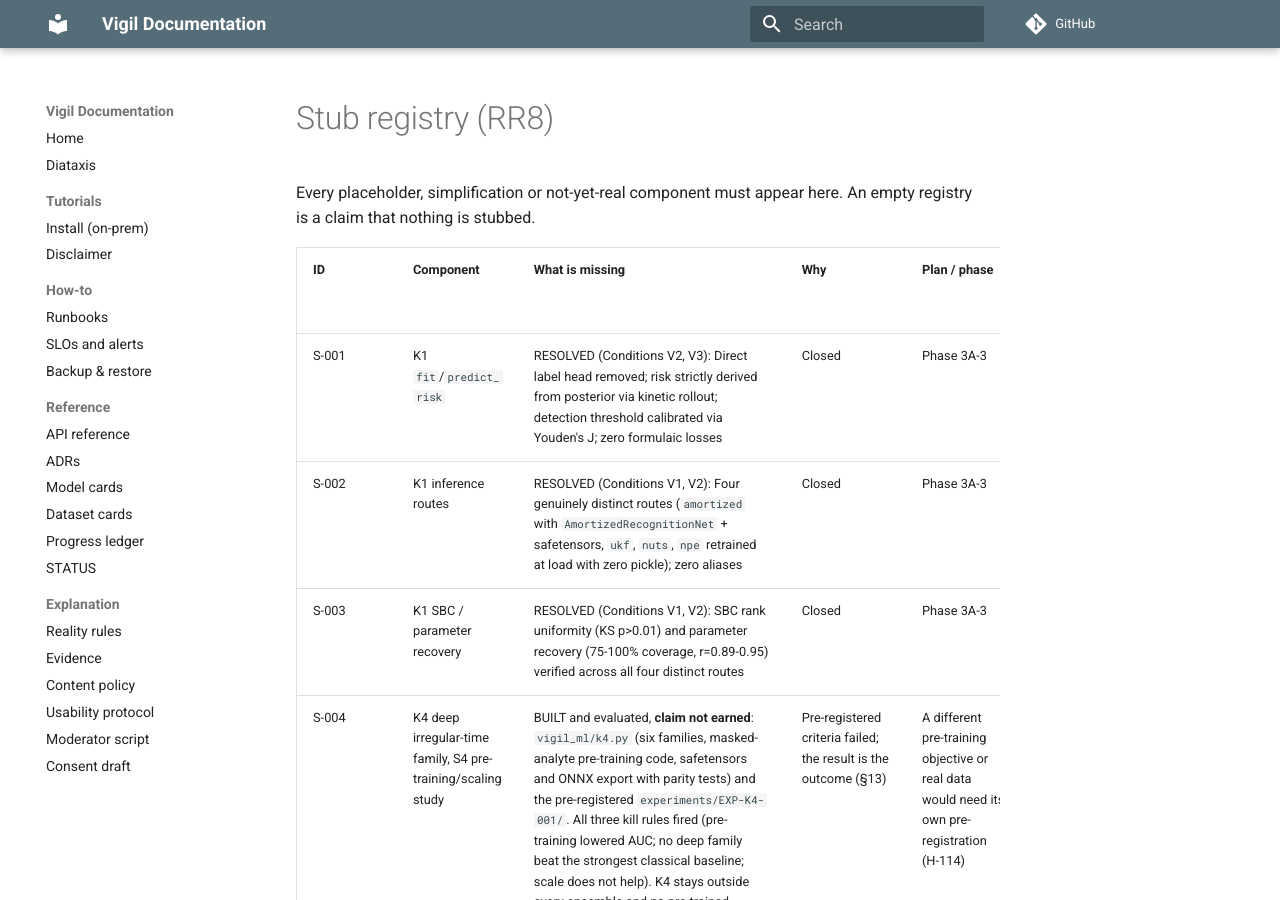
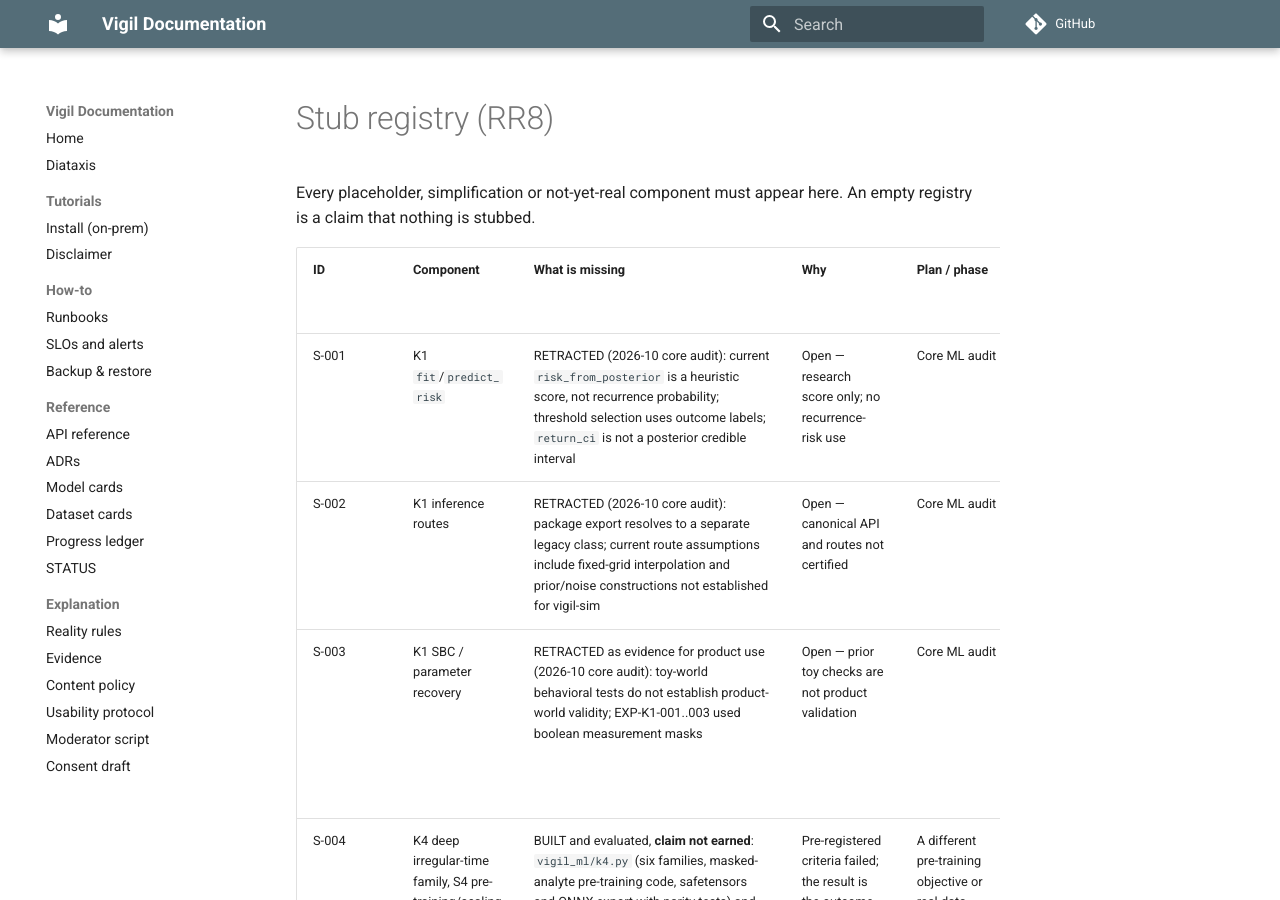
Before and after one commit to gasthecreator/vigil, an MkDocs documentation site: the page built from docs/STUBS.md, in a window 1280 px wide and 900 px high. Built offline with MkDocs 1.6.1 and Material for MkDocs 9.7.7, drawn with Linux system fonts in a browser that asks for light colours; comment, search, counter and statistics services are not loaded; some of the changed text lies outside the part shown.

Commit message:
docs: retract unsupported K1 claims after core audit

```diff
--- a/docs/STUBS.md
+++ b/docs/STUBS.md
@@ -4,16 +4,16 @@ Every placeholder, simplification or not-yet-real component must appear here. An
 
 | ID | Component | What is missing | Why | Plan / phase | Gate item that is therefore NOT MET |
 |---|---|---|---|---|---|
-| S-001 | K1 `fit`/`predict_risk` | RESOLVED (Conditions V2, V3): Direct label head removed; risk strictly derived from posterior via kinetic rollout; detection threshold calibrated via Youden's J; zero formulaic losses | Closed | Phase 3A-3 | None (Verified by acceptance tests) |
-| S-002 | K1 inference routes | RESOLVED (Conditions V1, V2): Four genuinely distinct routes (`amortized` with `AmortizedRecognitionNet` + safetensors, `ukf`, `nuts`, `npe` retrained at load with zero pickle); zero aliases | Closed | Phase 3A-3 | None (Verified by acceptance tests) |
-| S-003 | K1 SBC / parameter recovery | RESOLVED (Conditions V1, V2): SBC rank uniformity (KS p>0.01) and parameter recovery (75-100% coverage, r=0.89-0.95) verified across all four distinct routes | Closed | Phase 3A-3 | None (Verified by acceptance tests) |
+| S-001 | K1 `fit`/`predict_risk` | RETRACTED (2026-10 core audit): current `risk_from_posterior` is a heuristic score, not recurrence probability; threshold selection uses outcome labels; `return_ci` is not a posterior credible interval | Open — research score only; no recurrence-risk use | Core ML audit | Define and validate a censored event-time posterior or remove risk output |
+| S-002 | K1 inference routes | RETRACTED (2026-10 core audit): package export resolves to a separate legacy class; current route assumptions include fixed-grid interpolation and prior/noise constructions not established for vigil-sim | Open — canonical API and routes not certified | Core ML audit | Unify public export and validate each route against the product simulator |
+| S-003 | K1 SBC / parameter recovery | RETRACTED as evidence for product use (2026-10 core audit): toy-world behavioral tests do not establish product-world validity; EXP-K1-001..003 used boolean measurement masks | Open — prior toy checks are not product validation | Core ML audit | New preregistration with correct measured values and independent evaluation cohorts |
 | S-004 | K4 deep irregular-time family, S4 pre-training/scaling study | BUILT and evaluated, **claim not earned**: `vigil_ml/k4.py` (six families, masked-analyte pre-training code, safetensors and ONNX export with parity tests) and the pre-registered `experiments/EXP-K4-001/`. All three kill rules fired (pre-training lowered AUC; no deep family beat the strongest classical baseline; scale does not help). K4 stays outside every ensemble and no pre-trained checkpoint exists. The old stub `deep_zoo_k4.py` and the retracted S4 are gone (ADR-0025). NOT built: TabPFN-style prior-fitted networks, a contrastive objective. No real longitudinal laboratory data. | Pre-registered criteria failed; the result is the outcome (§13) | A different pre-training objective or real data would need its own pre-registration (H-114) | K4 claim, S4 pre-training claim |
 | S-005 | K6 active sensing, S6 study | BUILT and evaluated, **simulation claim only**: `vigil_ml/k6.py` (planner, calibrated multi-horizon hazard, export as XGBoost JSON with round-trip tests) and the pre-registered `experiments/EXP-K6-001/`. H1 and H2 met in this simulator (2.3 and 0.8 days at equal assumed cost); H3 (25 percent cost saving) not met. K6 is a suggestion with reasons shown, not wired into any route, and is not a clinical claim (E25 does not recommend routine markers in asymptomatic patients). The old stub `active_sensing_k6.py` and the retracted S6 are gone (ADR-0026). NOT built: nested-Monte-Carlo expected information gain on K1, reinforcement learning. No real follow-up series. | Pre-registered H1/H2 met on synthetic data; H3 failed; nothing clinical | Real follow-up data and prices would need their own pre-registration (H-115) | K6 clinical claim |
 | S-006 | M12 federated/DP pipeline, S10 study | BUILT as in-process FedAvg + DP-SGD (`vigil_ml/m12.py`) and pre-registered `experiments/EXP-M12-001/` (H3 met, H2 not met, B4 stronger, ε̂ large). NOT BUILT: Flower process, Opacus, real multi-site data, a wired pipeline, a pilot, a legal privacy opinion. Old S10 retracted (`reports/ml/RETRACTED/S10_MULTISITE_SYNTHETIC_TRIAL/`). | Retraction under RR1/RR2; feasibility study run in Tier 2 | Real multi-site data and governance (H-116) | M12 real-data validation |
 | S-007 | K8 Conformal Suite | RESOLVED (Phase 3B): ConformalRiskController (finite-sample FNR control), OODGate (Mahalanobis inlier/shift detection), AdaptiveConformal (ACI drift tracking) fully implemented in vigil_ml/k8.py; verified by tests/acceptance_3b/test_k8_contract.py | Closed | Phase 3B | None (Passes acceptance contract) |
 | S-008 | K3 `FastLandmarkJointModel` | RESOLVED (Condition R4): Learns coefficients from data via LogisticRegression | Closed | Phase 3A (R4) | None (Resolved) |
 | S-009 | K2 sequential detector, K5 harmonisation | K2 implementation exists in `vigil_ml/k2.py`, but the Ville guarantee is **not established** for the runtime-calibrated scale; see S-018. The legacy `sequential_k2.py` prototype is not an e-process. K5: `vigil_ml/k5.py` is a tested estimator with safetensors/ONNX export and parity tests (`packages/vigil-ml/tests/test_k5.py`), evaluated in the pre-registered `experiments/EXP-K5-001/`. **The pre-registered criterion H3 failed and the kill rule fired: K5 is not claimed to help** (`CONCLUSION.md`, ADR-0024). The CUSUM could not be calibrated on streams with disease progression. No real multi-laboratory data; not integrated into any pipeline. The old S5 is retracted (`reports/ml/RETRACTED/S5_HARMONISATION_V1/`). | K2 false-alarm guarantee and S2 claims not earned; K5 research-only, claim not earned | K2 requires a corrected preregistration and independent replication; K5 needs its own preregistration or real multi-lab data | K2 validity; K5 real-data validation |
-| S-010 | K1 surveillance role | K1 is a research inference module; K3/B4 are the shipped surveillance baselines (ADR-0007). Token `K1-WORLD`: K1 does not beat CA 15-3 baseline on vigil-sim cohort. | One-marker mechanistic model recovers parameters in its own world but adds nothing on vigil-sim over K3/B4; closed per MASTER_PLAN §13 fallback protocol | Closed (Research Module) | None (K1-WORLD registered) |
+| S-010 | K1 surveillance role | K1 remains research-only; the recorded S1 and EXP-K1 evidence is retracted by the 2026-10 core audit and does not establish a valid model comparison. | No recurrence-risk or model-ranking claim is supported by the affected evidence | Open — not eligible for surveillance promotion | Core ML audit | New valid preregistered benchmark after correcting targets and evaluation design |
 | S-011 | M4 Test Ladder | BUILT as a pure engine (`vigil_ml/m4_ladder.py`), a clinician/admin route (`POST /api/v1/test-ladder/recommend`) and properties P1 to P11. NOT VALIDATED: no outcome or usability evidence; evidence is abstract-level (E20 to E22); the facility registry holds only illustrative templates; brain, bone plain radiograph and bone ALP/calcium trend are unsourced and never ranked; lung chest radiography is not shown informative under the registered evidence. Hazard H26 OPEN. | `docs/ml/M4-CONTRACT.md` (written before any code), `packages/vigil-ml/tests/test_m4_ladder.py`, `apps/api/tests/test_m4_ladder_route.py` | Real facility data (H-111), clinical review of the evidence rows (H-112) | M4 |
 | S-012 | `reality: allow(R1)` Exception | Historical exception covered a static threshold candidate list, but the old `scripts/run_study_s2.py` calibration entrypoint hard-coded the reported operating point and FAR. That entrypoint now fails closed; the exception does not justify those claims. See S-018. | Legacy exception registry entry, now under audit | Phase 4a / 5a | S2 matched-FAR calibration claim |
 | S-013 | Frontend Web Interface | PARTIALLY RESOLVED. The Next.js 14 clinician workstation, companion PWA (`apps/web`), continuity and quality consoles exist with Playwright e2e suites (`apps/web/e2e/*.spec.ts`). NOT done: WCAG 2.2 AA audit by a human, usability testing with clinicians or patients, translation review by native speakers. | Previous text ("React/Vite console deferred") was stale: the stack is Next.js and it was built in Phases 6a/6b | Human reviews: `docs/HANDOVER.md` | Clinician/patient usability evidence, WCAG human audit |
```
Also changed, not shown: docs/audits/CORE-ML-AUDIT-2026-10.md (added, +113 -0 lines), docs/models/MODEL-CARD-K1.md (+2 -0 lines), docs/progress/PHASE-3A-REPORT.md (+2 -0 lines).
